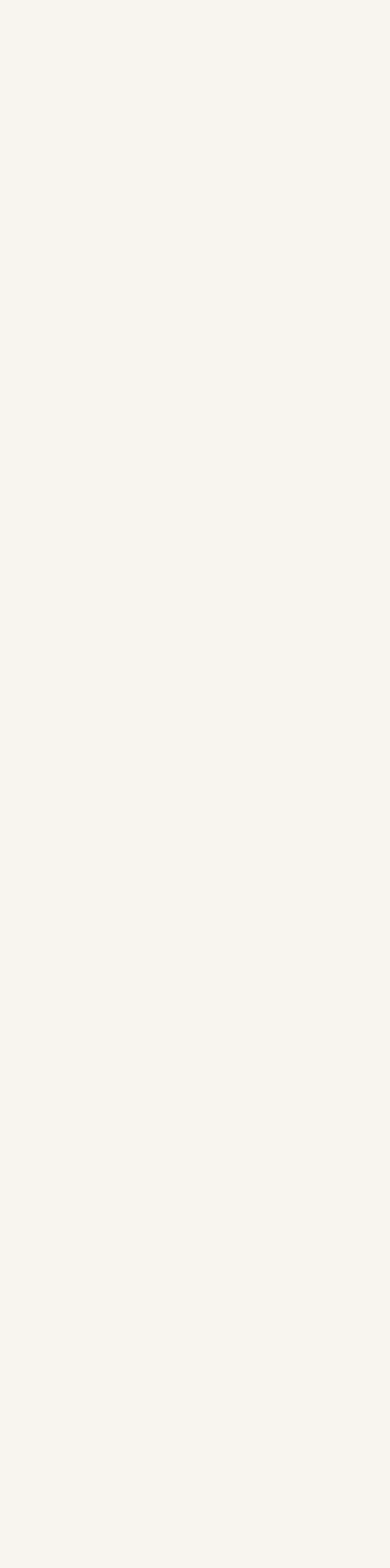
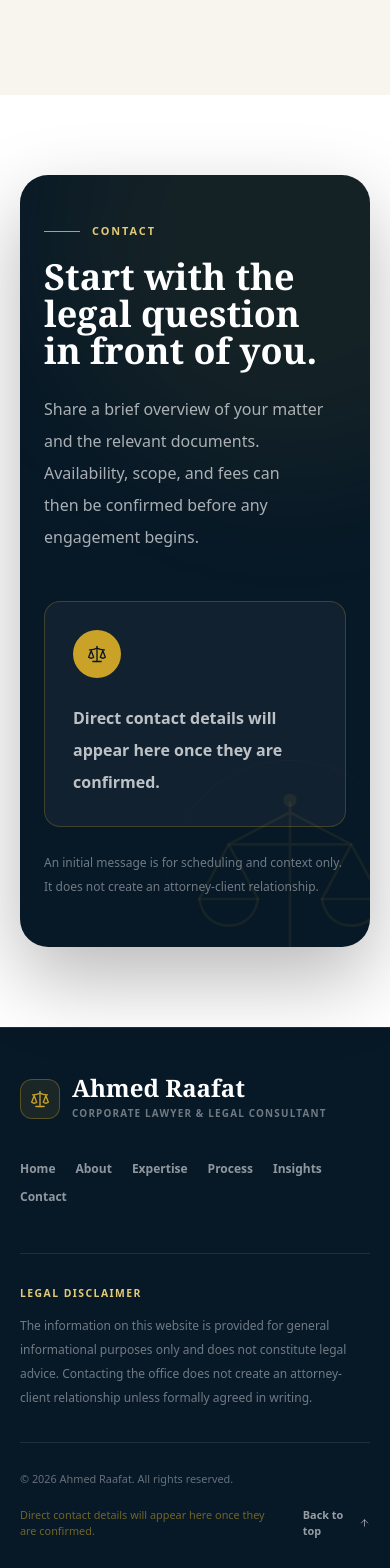
Before and after one commit to Ou4y/ahmed-portfolio, a React (Vite) app: page / in a window 390 px wide. Shown: the part 9620-11188 px from the top of the page. Before the commit the page ends 9715 px from the top, so only its background shows below. Built offline with nearby package versions, Linux system fonts and the light colour scheme.

Commit message:
feat: add contact footer and disclaimer

```diff
--- a/src/App.jsx
+++ b/src/App.jsx
@@ -1,5 +1,7 @@
+import Footer from './components/layout/Footer.jsx'
 import Navbar from './components/layout/Navbar.jsx'
 import About from './components/sections/About.jsx'
+import Contact from './components/sections/Contact.jsx'
 import Experience from './components/sections/Experience.jsx'
 import Expertise from './components/sections/Expertise.jsx'
 import FAQ from './components/sections/FAQ.jsx'
@@ -28,7 +30,9 @@ function App() {
         <Process language={language} t={t} />
         <Insights language={language} t={t} />
         <FAQ language={language} t={t} />
+        <Contact t={t} />
       </main>
+      <Footer t={t} />
     </>
   )
 }
--- /dev/null
+++ b/src/components/layout/Footer.jsx
@@ -0,0 +1,80 @@
+import { ArrowUp, Scale } from 'lucide-react'
+import { navigationItems, siteConfig } from '../../data/site.js'
+import Container from '../ui/Container.jsx'
+
+function Footer({ t }) {
+  const currentYear = new Date().getFullYear()
+  const hasContactDetails = Object.values(siteConfig.contact).some(Boolean)
+
+  return (
+    <footer className="border-t border-white/10 bg-navy-deep text-white">
+      <Container>
+        <div className="grid gap-10 py-12 md:grid-cols-[1fr_auto] md:items-start lg:py-16">
+          <div>
+            <a
+              aria-label={`${t.hero.title} — ${t.footer.backToTop}`}
+              className="inline-flex items-center gap-3"
+              href="#home"
+            >
+              <span className="grid size-10 place-items-center rounded-xl border border-gold/35 bg-gold/10 text-gold">
+                <Scale aria-hidden="true" className="size-5" strokeWidth={1.6} />
+              </span>
+              <span>
+                <span className="font-display block text-2xl leading-none font-semibold">
+                  {t.hero.title}
+                </span>
+                <span className="mt-1.5 block text-[0.62rem] font-bold tracking-[0.12em] text-white/42 uppercase rtl:tracking-normal">
+                  {t.footer.role}
+                </span>
+              </span>
+            </a>
+          </div>
+
+          <nav
+            aria-label={t.footer.navigationLabel}
+            className="flex max-w-xl flex-wrap gap-x-5 gap-y-3 md:justify-end"
+          >
+            {navigationItems.map((item) => (
+              <a
+                className="text-xs font-bold text-white/55 transition hover:text-gold-light"
+                href={`#${item.id}`}
+                key={item.id}
+              >
+                {t.nav[item.labelKey]}
+              </a>
+            ))}
+          </nav>
+        </div>
+
+        <div className="border-t border-white/10 py-8">
+          <p className="text-[0.65rem] font-extrabold tracking-[0.14em] text-gold-light uppercase rtl:tracking-normal">
+            {t.footer.disclaimerTitle}
+          </p>
+          <p className="mt-3 max-w-5xl text-xs leading-6 text-white/42">
+            {t.footer.disclaimer}
+          </p>
+        </div>
+
+        <div className="flex flex-col gap-5 border-t border-white/10 py-7 text-[0.68rem] text-white/38 sm:flex-row sm:items-center sm:justify-between">
+          <p>
+            © {currentYear} {t.hero.title}. {t.footer.rights}
+          </p>
+          <div className="flex items-center gap-6">
+            {!hasContactDetails && (
+              <span className="text-gold/55">{t.contact.detailsPending}</span>
+            )}
+            <a
+              className="inline-flex items-center gap-2 font-bold text-white/58 transition hover:text-gold-light"
+              href="#home"
+            >
+              {t.footer.backToTop}
+              <ArrowUp aria-hidden="true" className="size-3.5" />
+            </a>
+          </div>
+        </div>
+      </Container>
+    </footer>
+  )
+}
+
+export default Footer
--- /dev/null
+++ b/src/components/sections/Contact.jsx
@@ -0,0 +1,141 @@
+import { Mail, MessageCircle, Phone, Scale } from 'lucide-react'
+import { siteConfig } from '../../data/site.js'
+import { createWhatsAppUrl } from '../../utils/whatsapp.js'
+import Button from '../ui/Button.jsx'
+import Container from '../ui/Container.jsx'
+import Reveal from '../ui/Reveal.jsx'
+import LegalScalesVector from '../vectors/LegalScalesVector.jsx'
+
+function getContactMethods(t) {
+  const { phone, email, whatsapp } = siteConfig.contact
+
+  return [
+    whatsapp && {
+      id: 'whatsapp',
+      label: t.contact.whatsapp,
+      value: whatsapp,
+      href: createWhatsAppUrl(whatsapp, t.contact.whatsappMessage),
+      icon: MessageCircle,
+      external: true,
+    },
+    phone && {
+      id: 'phone',
+      label: t.contact.phone,
+      value: phone,
+      href: `tel:${phone.replace(/[^\d+]/g, '')}`,
+      icon: Phone,
+    },
+    email && {
+      id: 'email',
+      label: t.contact.email,
+      value: email,
+      href: `mailto:${email}`,
+      icon: Mail,
+    },
+  ].filter(Boolean)
+}
+
+function Contact({ t }) {
+  const contactMethods = getContactMethods(t)
+  const primaryMethod =
+    contactMethods.find((method) => method.id === 'whatsapp') ??
+    contactMethods[0]
+
+  return (
+    <section className="bg-white py-20 sm:py-24 lg:py-32" id="contact">
+      <Container>
+        <Reveal>
+          <div className="relative isolate overflow-hidden rounded-[1.75rem] bg-navy-deep px-6 py-12 text-white shadow-portrait sm:px-10 sm:py-14 lg:px-16 lg:py-20">
+            <div className="absolute -top-44 -end-40 -z-10 size-[30rem] rounded-full bg-gold/[0.07] blur-3xl" />
+            <LegalScalesVector className="pointer-events-none absolute -end-20 -bottom-24 -z-10 w-80 text-gold/[0.08] sm:w-[28rem]" />
+
+            <div className="grid gap-12 lg:grid-cols-[1.05fr_0.95fr] lg:items-center lg:gap-20">
+              <div>
+                <p className="mb-5 flex items-center gap-3 text-[0.68rem] font-extrabold tracking-[0.18em] text-gold-light uppercase before:h-px before:w-9 before:bg-gold rtl:tracking-normal">
+                  {t.contact.eyebrow}
+                </p>
+                <h2 className="font-display text-balance max-w-2xl text-4xl leading-[1.02] font-semibold sm:text-5xl lg:text-6xl">
+                  {t.contact.title}
+                </h2>
+                <p className="text-pretty mt-6 max-w-2xl text-base leading-8 text-white/65 sm:text-lg">
+                  {t.contact.description}
+                </p>
+                {primaryMethod && (
+                  <Button
+                    className="mt-9"
+                    external={primaryMethod.external}
+                    href={primaryMethod.href}
+                    icon={primaryMethod.icon}
+                  >
+                    {t.contact.primaryCta}
+                  </Button>
+                )}
+              </div>
+
+              <div id="contact-details">
+                {contactMethods.length > 0 ? (
+                  <div className="divide-y divide-white/12 border-y border-white/12">
+                    {contactMethods.map((method) => {
+                      const Icon = method.icon
+
+                      return (
+                        <a
+                          className="group flex min-h-20 items-center gap-4 py-4 transition hover:text-gold-light"
+                          href={method.href}
+                          key={method.id}
+                          {...(method.external
+                            ? {
+                                target: '_blank',
+                                rel: 'noopener noreferrer',
+                              }
+                            : {})}
+                        >
+                          <span className="grid size-11 shrink-0 place-items-center rounded-full border border-white/14 text-gold transition group-hover:border-gold group-hover:bg-gold group-hover:text-navy-deep">
+                            <Icon
+                              aria-hidden="true"
+                              className="size-4.5"
+                              strokeWidth={1.6}
+                            />
+                          </span>
+                          <span className="min-w-0">
+                            <span className="block text-[0.65rem] font-extrabold tracking-[0.14em] text-white/42 uppercase rtl:tracking-normal">
+                              {method.label}
+                            </span>
+                            <span
+                              className="mt-1 block truncate text-sm font-bold text-white/82"
+                              dir={method.id === 'email' ? 'ltr' : undefined}
+                            >
+                              {method.value}
+                            </span>
+                          </span>
+                        </a>
+                      )
+                    })}
+                  </div>
+                ) : (
+                  <div className="rounded-2xl border border-gold/25 bg-white/[0.045] p-7 sm:p-8">
+                    <span className="grid size-12 place-items-center rounded-full bg-gold text-navy-deep">
+                      <Scale
+                        aria-hidden="true"
+                        className="size-5"
+                        strokeWidth={1.6}
+                      />
+                    </span>
+                    <p className="mt-6 text-base leading-8 font-semibold text-white/72">
+                      {t.contact.detailsPending}
+                    </p>
+                  </div>
+                )}
+                <p className="mt-6 text-xs leading-6 text-white/42">
+                  {t.contact.responseNote}
+                </p>
+              </div>
+            </div>
+          </div>
+        </Reveal>
+      </Container>
+    </section>
+  )
+}
+
+export default Contact
--- a/src/data/translations.js
+++ b/src/data/translations.js
@@ -101,6 +101,8 @@ const translations = {
       whatsapp: 'WhatsApp',
       phone: 'Phone',
       email: 'Email',
+      whatsappMessage:
+        'Hello Ahmed, I would like to request a legal consultation. My name is:',
       detailsPending:
         'Direct contact details will appear here once they are confirmed.',
       responseNote:
@@ -223,6 +225,8 @@ const translations = {
       whatsapp: 'واتساب',
       phone: 'الهاتف',
       email: 'البريد الإلكتروني',
+      whatsappMessage:
+        'مرحبًا أستاذ أحمد، أرغب في طلب استشارة قانونية. اسمي:',
       detailsPending: 'ستظهر بيانات التواصل المباشر هنا بعد تأكيدها.',
       responseNote:
         'الرسالة الأولية مخصصة للتنسيق وفهم السياق فقط، ولا تنشئ علاقة محامٍ وموكل.',
--- /dev/null
+++ b/src/utils/whatsapp.js
@@ -0,0 +1,14 @@
+function normalizeWhatsAppNumber(phoneNumber) {
+  return phoneNumber.replace(/\D/g, '')
+}
+
+export function createWhatsAppUrl(phoneNumber, message) {
+  const normalizedNumber = normalizeWhatsAppNumber(phoneNumber)
+
+  if (!normalizedNumber) {
+    return ''
+  }
+
+  const query = message ? `?text=${encodeURIComponent(message)}` : ''
+  return `https://wa.me/${normalizedNumber}${query}`
+}
```
